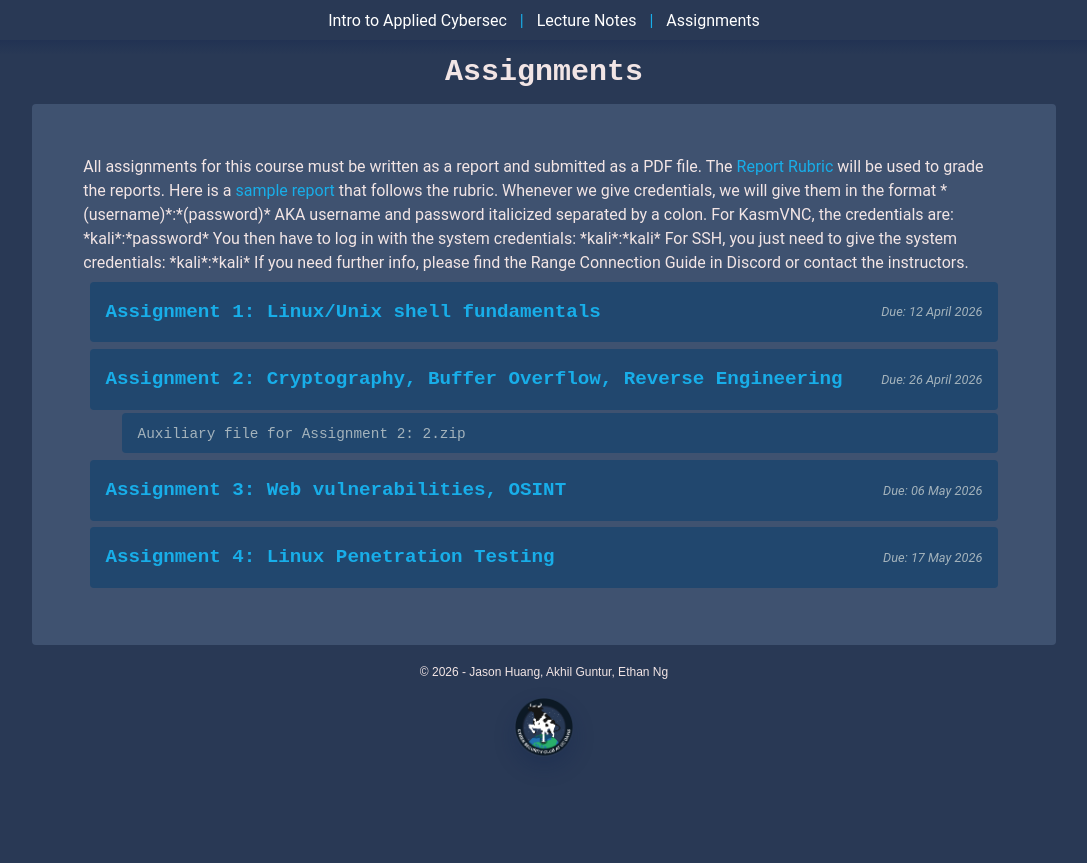
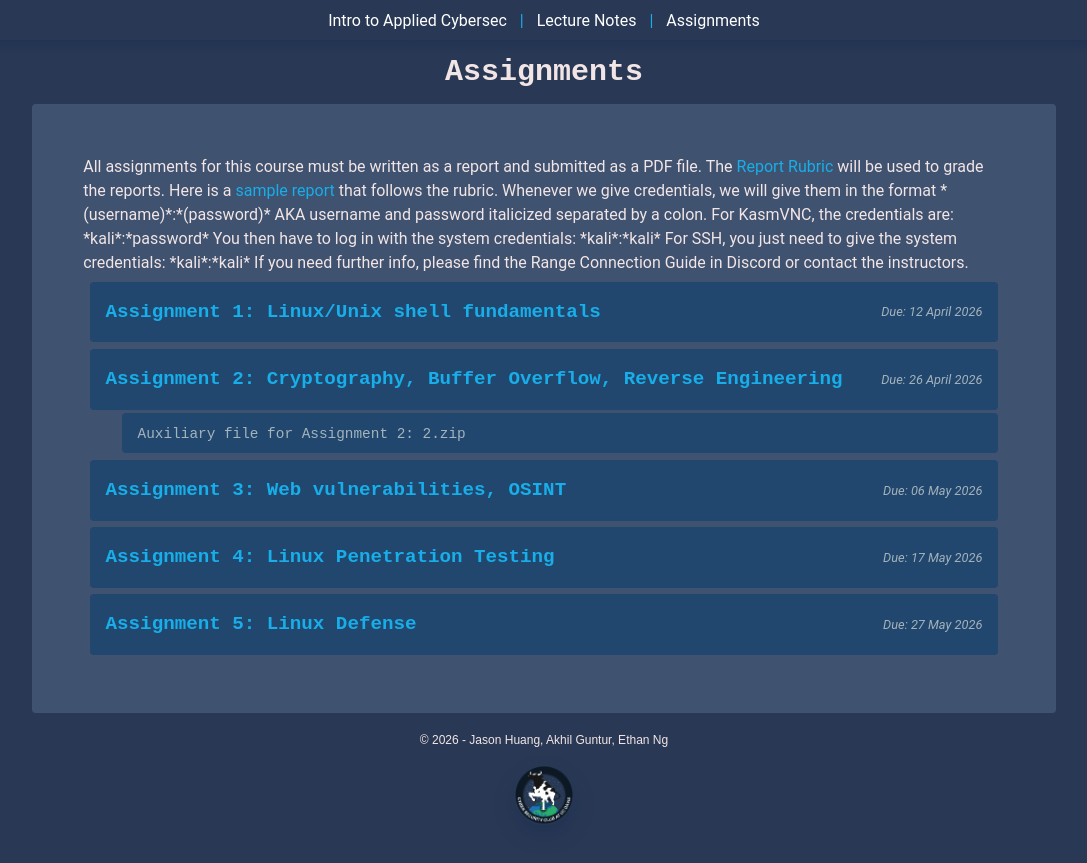
Before and after one commit to cyber-security-club-ucd/ecs198f, a Jekyll site: the page built from assignments.html, in a window 1280 px wide. Shown: the top 863 px of the page, without its empty margins (96-1183 px from the left). Built offline with Jekyll 4.4.1, drawn with Linux system fonts in a browser that asks for light colours.

Commit message:
Upload assignment 5

```diff
--- a/_data/assignments.yml
+++ b/_data/assignments.yml
@@ -12,3 +12,6 @@
 - name: "Assignment 4: Linux Penetration Testing"
   due: "2026-05-17"
   link: "/assets/assignments/4.pdf"
+- name: "Assignment 5: Linux Defense"
+  due: "2026-05-27"
+  link: "/assets/assignments/5.pdf"
```
Also changed, not shown: 1 other file.
